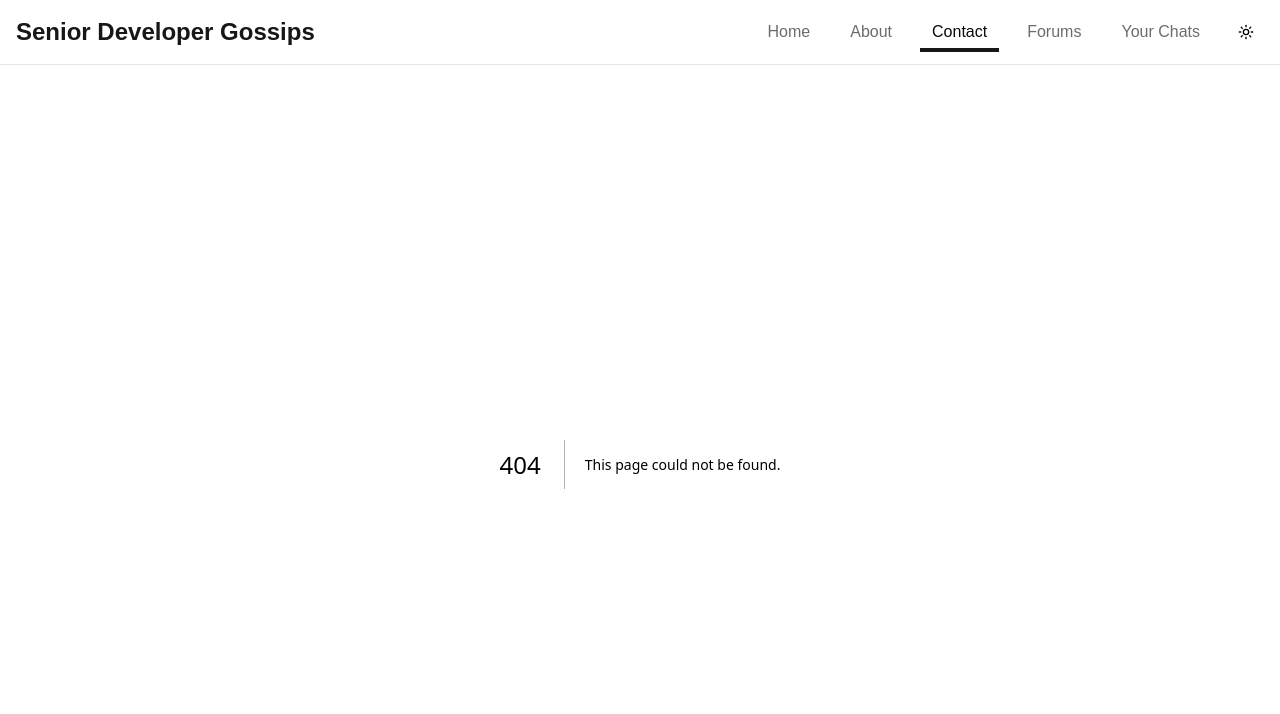
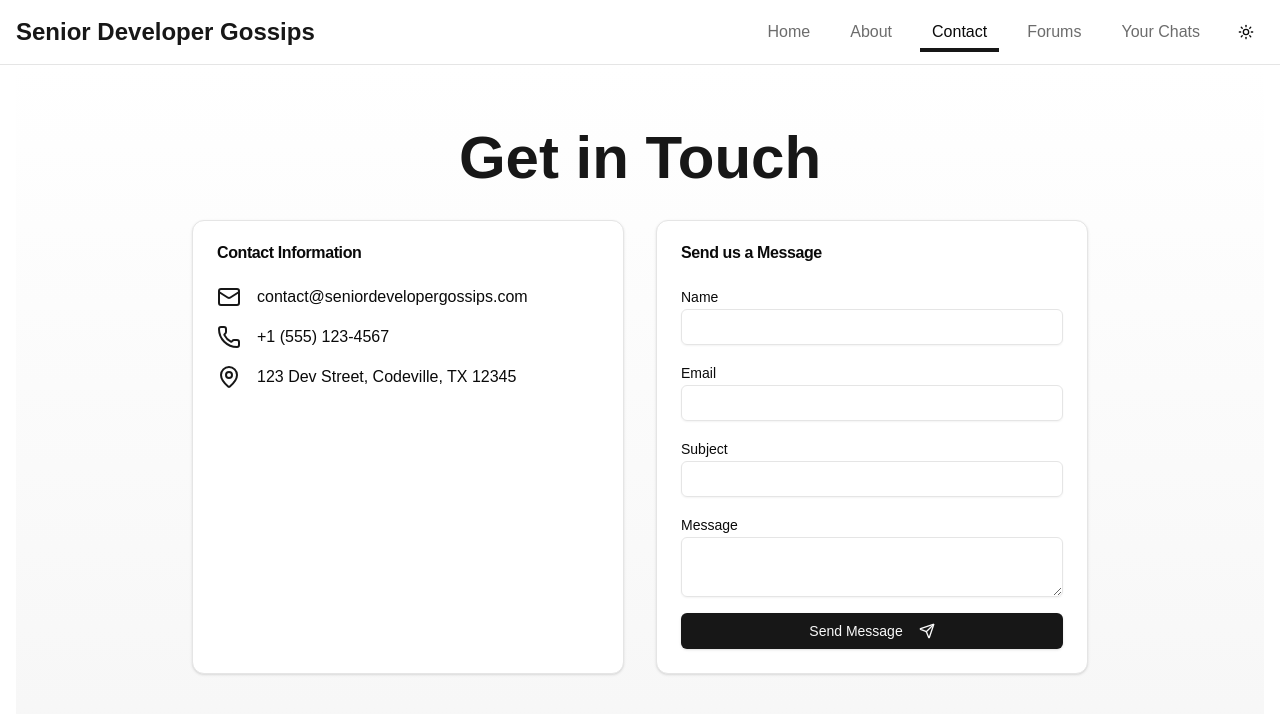
Before and after one commit to SoumenCodes/Senior-Developer-Gossips-, a Next.js app: page /contact in a window 1280 px wide. Before the commit this address had no page. Shown: the top 714 px of the page. Built offline with nearby package versions, Linux system fonts and the light colour scheme.

Commit message:
Contact us

```diff
--- /dev/null
+++ b/app/contact/page.jsx
@@ -0,0 +1,184 @@
+"use client";
+
+import { useState } from "react";
+import { motion, AnimatePresence } from "framer-motion";
+import { useForm } from "react-hook-form";
+import { zodResolver } from "@hookform/resolvers/zod";
+import * as z from "zod";
+import { Button } from "@/components/ui/button";
+import { Input } from "@/components/ui/input";
+import { Textarea } from "@/components/ui/textarea";
+import { Card, CardContent, CardHeader, CardTitle } from "@/components/ui/card";
+import { Label } from "@/components/ui/label";
+import { ArrowRight, Mail, Phone, MapPin, Send } from "lucide-react";
+
+const formSchema = z.object({
+  name: z.string().min(2, "Name must be at least 2 characters"),
+  email: z.string().email("Invalid email address"),
+  subject: z.string().min(5, "Subject must be at least 5 characters"),
+  message: z.string().min(10, "Message must be at least 10 characters"),
+});
+
+export default function ContactPage() {
+  const [isSubmitted, setIsSubmitted] = useState(false);
+
+  const {
+    register,
+    handleSubmit,
+    formState: { errors, isSubmitting },
+    reset,
+  } = useForm({
+    resolver: zodResolver(formSchema),
+  });
+
+  const onSubmit = async (data) => {
+    // Simulate API call
+    await new Promise((resolve) => setTimeout(resolve, 2000));
+    console.log(data);
+    setIsSubmitted(true);
+    reset();
+  };
+
+  return (
+    <div className="min-h-screen bg-gradient-to-b from-background to-secondary py-16 px-4">
+      <motion.div
+        className="container mx-auto max-w-4xl"
+        initial={{ opacity: 0 }}
+        animate={{ opacity: 1 }}
+        transition={{ duration: 0.8 }}
+      >
+        <motion.h1
+          className="text-4xl md:text-6xl font-extrabold text-primary text-center mb-8"
+          initial={{ y: -50, opacity: 0 }}
+          animate={{ y: 0, opacity: 1 }}
+          transition={{ duration: 0.8 }}
+        >
+          Get in Touch
+        </motion.h1>
+
+        <div className="grid md:grid-cols-2 gap-8">
+          <motion.div
+            initial={{ x: -50, opacity: 0 }}
+            animate={{ x: 0, opacity: 1 }}
+            transition={{ duration: 0.8, delay: 0.2 }}
+          >
+            <Card className="h-full">
+              <CardHeader>
+                <CardTitle>Contact Information</CardTitle>
+              </CardHeader>
+              <CardContent className="space-y-4">
+                <div className="flex items-center space-x-4">
+                  <Mail className="text-primary" />
+                  <span>contact@seniordevelopergossips.com</span>
+                </div>
+                <div className="flex items-center space-x-4">
+                  <Phone className="text-primary" />
+                  <span>+1 (555) 123-4567</span>
+                </div>
+                <div className="flex items-center space-x-4">
+                  <MapPin className="text-primary" />
+                  <span>123 Dev Street, Codeville, TX 12345</span>
+                </div>
+              </CardContent>
+            </Card>
+          </motion.div>
+
+          <motion.div
+            initial={{ x: 50, opacity: 0 }}
+            animate={{ x: 0, opacity: 1 }}
+            transition={{ duration: 0.8, delay: 0.4 }}
+          >
+            <Card>
+              <CardHeader>
+                <CardTitle>Send us a Message</CardTitle>
+              </CardHeader>
+              <CardContent>
+                <form onSubmit={handleSubmit(onSubmit)} className="space-y-4">
+                  <div>
+                    <Label htmlFor="name">Name</Label>
+                    <Input id="name" {...register("name")} />
+                    {errors.name && (
+                      <p className="text-red-500 text-sm mt-1">
+                        {errors.name.message}
+                      </p>
+                    )}
+                  </div>
+                  <div>
+                    <Label htmlFor="email">Email</Label>
+                    <Input id="email" type="email" {...register("email")} />
+                    {errors.email && (
+                      <p className="text-red-500 text-sm mt-1">
+                        {errors.email.message}
+                      </p>
+                    )}
+                  </div>
+                  <div>
+                    <Label htmlFor="subject">Subject</Label>
+                    <Input id="subject" {...register("subject")} />
+                    {errors.subject && (
+                      <p className="text-red-500 text-sm mt-1">
+                        {errors.subject.message}
+                      </p>
+                    )}
+                  </div>
+                  <div>
+                    <Label htmlFor="message">Message</Label>
+                    <Textarea id="message" {...register("message")} />
+                    {errors.message && (
+                      <p className="text-red-500 text-sm mt-1">
+                        {errors.message.message}
+                      </p>
+                    )}
+                  </div>
+                  <Button
+                    type="submit"
+                    disabled={isSubmitting}
+                    className="w-full"
+                  >
+                    {isSubmitting ? (
+                      "Sending..."
+                    ) : (
+                      <>
+                        Send Message <Send className="ml-2" />
+                      </>
+                    )}
+                  </Button>
+                </form>
+              </CardContent>
+            </Card>
+          </motion.div>
+        </div>
+
+        <AnimatePresence>
+          {isSubmitted && (
+            <motion.div
+              initial={{ opacity: 0, y: 50 }}
+              animate={{ opacity: 1, y: 0 }}
+              exit={{ opacity: 0, y: -50 }}
+              className="fixed inset-0 flex items-center justify-center bg-black bg-opacity-50 z-50"
+            >
+              <Card className="max-w-md w-full">
+                <CardContent className="text-center p-6">
+                  <motion.div
+                    initial={{ scale: 0 }}
+                    animate={{ scale: 1 }}
+                    transition={{ type: "spring", stiffness: 200, damping: 20 }}
+                  >
+                    <div className="w-16 h-16 bg-green-500 rounded-full flex items-center justify-center mx-auto mb-4">
+                      <ArrowRight className="text-white w-8 h-8" />
+                    </div>
+                  </motion.div>
+                  <h2 className="text-2xl font-bold mb-2">Message Sent!</h2>
+                  <p className="text-muted-foreground mb-4">
+                    Thank you for reaching out. We'll get back to you soon!
+                  </p>
+                  <Button onClick={() => setIsSubmitted(false)}>Close</Button>
+                </CardContent>
+              </Card>
+            </motion.div>
+          )}
+        </AnimatePresence>
+      </motion.div>
+    </div>
+  );
+}
--- /dev/null
+++ b/components/ui/input.jsx
@@ -0,0 +1,19 @@
+import * as React from "react"
+
+import { cn } from "@/lib/utils"
+
+const Input = React.forwardRef(({ className, type, ...props }, ref) => {
+  return (
+    (<input
+      type={type}
+      className={cn(
+        "flex h-9 w-full rounded-md border border-input bg-transparent px-3 py-1 text-base shadow-sm transition-colors file:border-0 file:bg-transparent file:text-sm file:font-medium file:text-foreground placeholder:text-muted-foreground focus-visible:outline-none focus-visible:ring-1 focus-visible:ring-ring disabled:cursor-not-allowed disabled:opacity-50 md:text-sm",
+        className
+      )}
+      ref={ref}
+      {...props} />)
+  );
+})
+Input.displayName = "Input"
+
+export { Input }
--- /dev/null
+++ b/components/ui/label.jsx
@@ -0,0 +1,18 @@
+"use client"
+
+import * as React from "react"
+import * as LabelPrimitive from "@radix-ui/react-label"
+import { cva } from "class-variance-authority";
+
+import { cn } from "@/lib/utils"
+
+const labelVariants = cva(
+  "text-sm font-medium leading-none peer-disabled:cursor-not-allowed peer-disabled:opacity-70"
+)
+
+const Label = React.forwardRef(({ className, ...props }, ref) => (
+  <LabelPrimitive.Root ref={ref} className={cn(labelVariants(), className)} {...props} />
+))
+Label.displayName = LabelPrimitive.Root.displayName
+
+export { Label }
--- /dev/null
+++ b/components/ui/textarea.jsx
@@ -0,0 +1,18 @@
+import * as React from "react"
+
+import { cn } from "@/lib/utils"
+
+const Textarea = React.forwardRef(({ className, ...props }, ref) => {
+  return (
+    (<textarea
+      className={cn(
+        "flex min-h-[60px] w-full rounded-md border border-input bg-transparent px-3 py-2 text-base shadow-sm placeholder:text-muted-foreground focus-visible:outline-none focus-visible:ring-1 focus-visible:ring-ring disabled:cursor-not-allowed disabled:opacity-50 md:text-sm",
+        className
+      )}
+      ref={ref}
+      {...props} />)
+  );
+})
+Textarea.displayName = "Textarea"
+
+export { Textarea }
--- a/package.json
+++ b/package.json
@@ -11,9 +11,11 @@
   "dependencies": {
     "@clerk/nextjs": "^6.9.14",
     "@clerk/themes": "^2.2.8",
+    "@hookform/resolvers": "^3.10.0",
     "@radix-ui/react-avatar": "^1.1.2",
     "@radix-ui/react-dialog": "^1.1.4",
     "@radix-ui/react-dropdown-menu": "^2.1.4",
+    "@radix-ui/react-label": "^2.1.1",
     "@radix-ui/react-separator": "^1.1.1",
     "@radix-ui/react-slot": "^1.1.1",
     "class-variance-authority": "^0.7.1",
@@ -25,7 +27,8 @@
     "react": "^19.0.0",
     "react-dom": "^19.0.0",
     "tailwind-merge": "^2.6.0",
-    "tailwindcss-animate": "^1.0.7"
+    "tailwindcss-animate": "^1.0.7",
+    "zod": "^3.24.1"
   },
   "devDependencies": {
     "@eslint/eslintrc": "^3",
```
Also changed, not shown: 1 other file (tests, documents, lock files or other folders).
